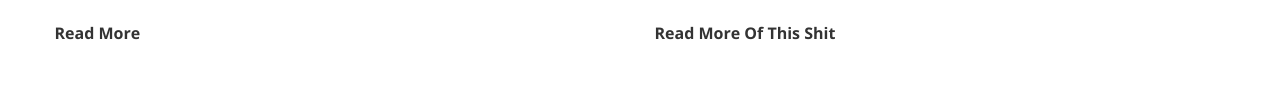
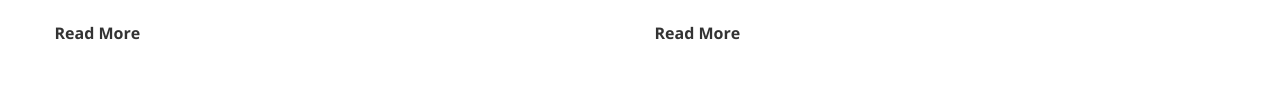
Before and after one commit to JeisonVS/repositorio-vision, a plain HTML site: page index.html in a window 1280 px wide. Shown: the part 2894-3006 px from the top of the page. Drawn offline with nearby package versions, Linux system fonts and the light colour scheme.

Commit message:
cambio hyperlink boton read more

```diff
--- a/index.html
+++ b/index.html
@@ -123,7 +123,7 @@
                 <p>Lorem ipsum dolor sit amet, consectetur adipisicing elit. Ea fuga, laudantium pariatur quibusdam
                     repellat sunt ullam? Adipisci, delectus dolorem error explicabo illo, in ipsam numquam officia
                     quibusdam sapiente voluptate voluptatibus.</p>
-                <a href="#">read more of this shit</a>
+                <a href="#">read more</a>
 
             </article>
         </div>
```
